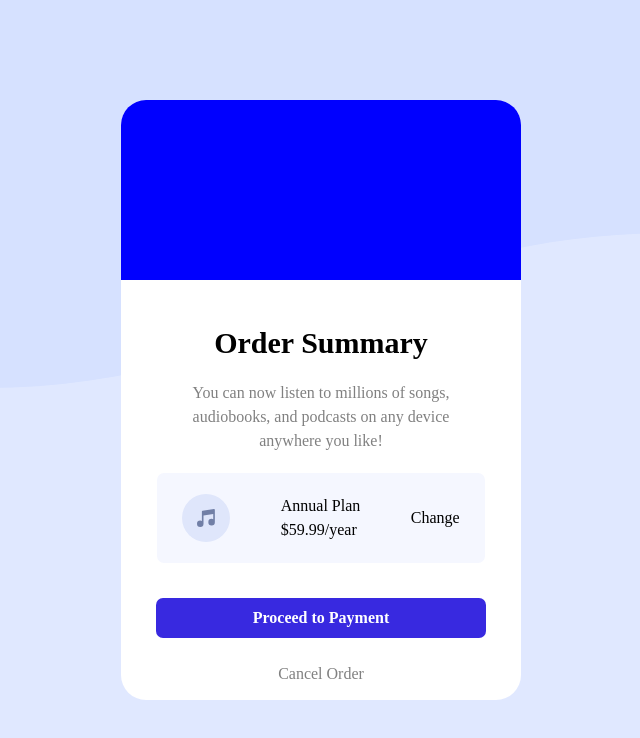
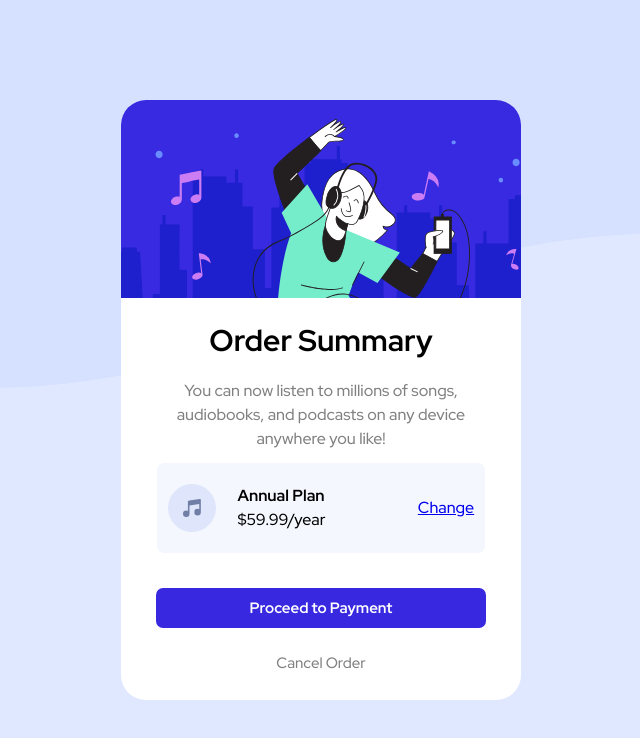
Before and after one commit to breezy070/fem-order-summary, a plain HTML site: page order-summary-component-main/index.html in a window 1280 px wide. Shown: the whole page, without its empty margins (319-959 px from the left). Drawn offline with Linux system fonts and the light colour scheme.

Commit message:
last touches

```diff
--- a/order-summary-component-main/css/styles.css
+++ b/order-summary-component-main/css/styles.css
@@ -1,3 +1,5 @@
+@import url('https://fonts.googleapis.com/css2?family=Be+Vietnam+Pro:wght@400;500;700&family=Red+Hat+Display:wght@500;700;900&display=swap');
+
 
 :root{
   --paleblue: hsl(225, 100%, 94%);
@@ -95,6 +97,7 @@ color: hsl(228, 45%, 44%);
 body {
     /* background-image: url(../images/pattern-background-desktop.svg); */
     background: url(../images/pattern-background-desktop.svg) no-repeat top / 100% var(--paleblue);
+    background-origin: content-box;
 
 }
 
@@ -115,25 +118,28 @@ body {
 }
 
 .card-banner {
-  height: 30%;
-  background-color: blue;
+  height: 33%;
+  background: url(../images/illustration-hero.svg);
 }
 
 .card-title {
   display: flex;
   justify-content: center;
-  margin-top: 10%;
+  margin-top: 5%;
   margin-bottom: 4%;
   font-size: 30px;
   font-weight: bold;
+  font-family: 'Red Hat Display', sans-serif;
 
 
 }
 
 .card-text {
   text-align: center;
-  margin-bottom: 5%;
+  margin-bottom: 3%;
   color: grey;
+  font-size: 16px;
+  font-family: 'Red Hat Display', sans-serif;
 
 }
 
@@ -147,8 +153,13 @@ body {
   height: 15%;
   align-items: center;
   justify-content: space-around;
+  font-family: 'Red Hat Display', sans-serif;
 
 
+}
+
+.spacer {
+  width: 15%;
 }
 
 .btns {
@@ -156,6 +167,8 @@ body {
   flex-direction: column;
   gap: 1em;
   padding: 35px;
+  font-family: 'Red Hat Display', sans-serif;
+  font-size: 15px;
 }
 
 .btns > .payment-button {
@@ -176,3 +189,23 @@ body {
 
 
 }
+
+
+
+
+
+
+
+
+
+
+
+
+
+
+
+
+
+.text-bold {
+  font-weight: bold;
+}
--- a/order-summary-component-main/index.html
+++ b/order-summary-component-main/index.html
@@ -12,6 +12,13 @@
       href="./images/favicon-32x32.png"
     />
     <link href="./css/styles.css" rel="stylesheet" />
+
+    <link rel="preconnect" href="https://fonts.googleapis.com" />
+    <link rel="preconnect" href="https://fonts.gstatic.com" crossorigin />
+    <link
+      href="https://fonts.googleapis.com/css2?family=Be+Vietnam+Pro:wght@400;500;700&family=Red+Hat+Display:wght@500;700;900&display=swap"
+      rel="stylesheet"
+    />
 
     <title>Frontend Mentor | Order summary card</title>
   </head>
@@ -29,10 +36,11 @@
           <div class="annual-plan">
             <img src="./images/icon-music.svg" alt="" />
             <div class="price">
-              <div>Annual Plan</div>
+              <div class="text-bold">Annual Plan</div>
               <div>$59.99/year</div>
             </div>
-            <div>Change</div>
+            <div class="spacer"></div>
+            <a href="#">Change</a>
           </div>
           <div class="btns">
             <button class="payment-button">Proceed to Payment</button>
```
